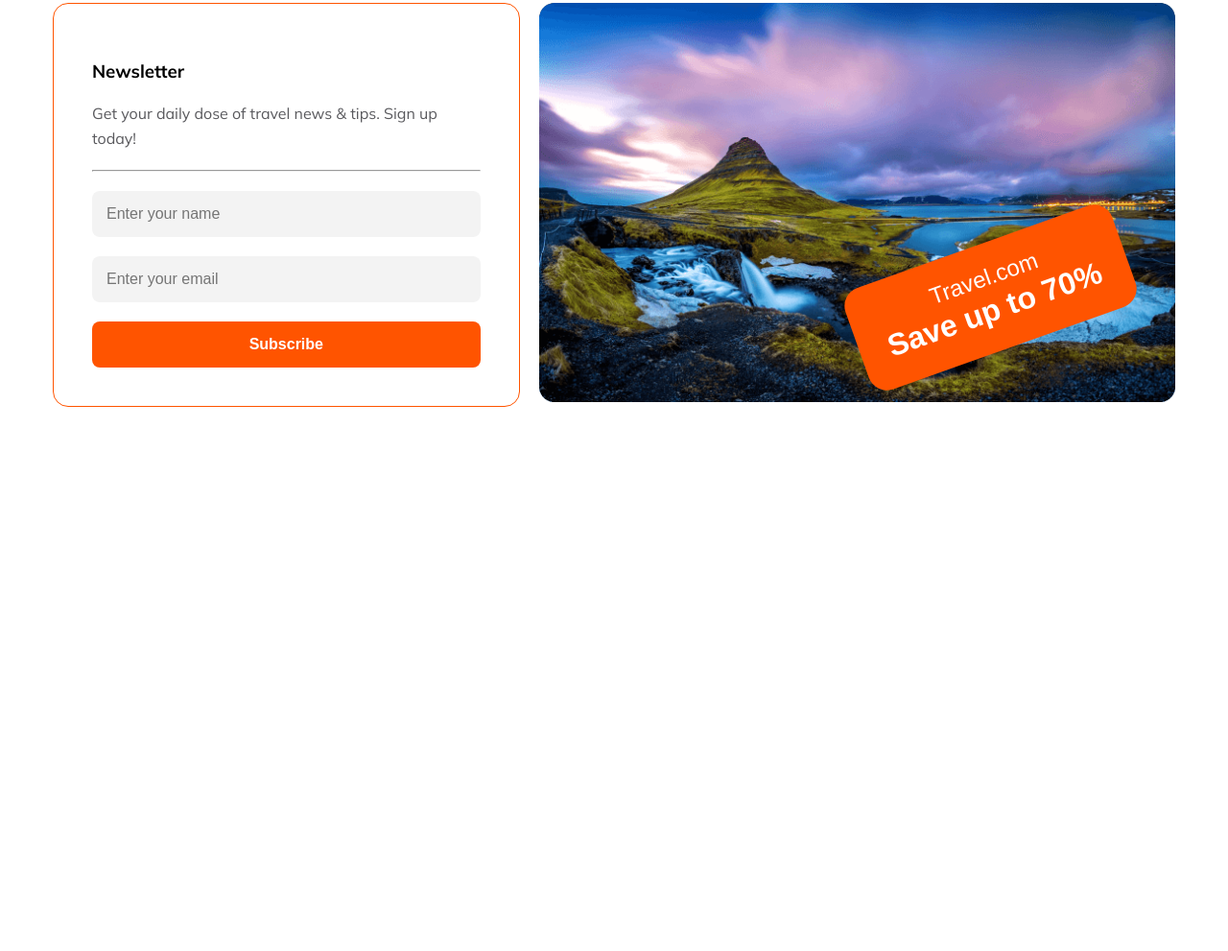
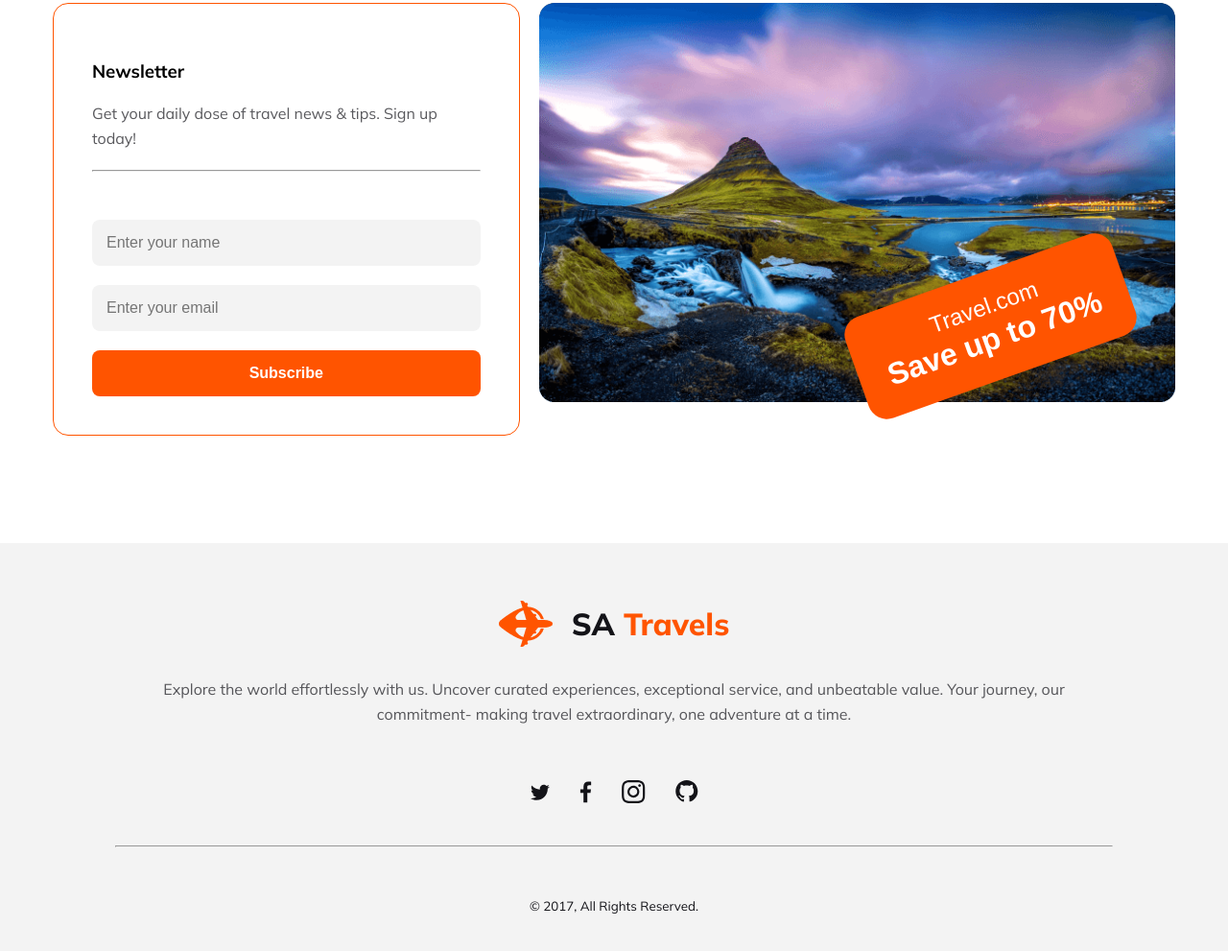
Before and after one commit to AhmadShakilHub/B9A2-Hero-Travel, a plain HTML site: page index.html in a window 1280 px wide. Shown: the part 3337-4328 px from the top of the page at 96% size. Before the commit the page ends 3873 px from the top, so only its background shows below. Drawn offline with Linux system fonts and the light colour scheme.

Commit message:
finished footer section

```diff
--- a/index.html
+++ b/index.html
@@ -152,6 +152,16 @@
        </section>
     </main>
     <footer>
+        <div class="footer-container">
+            <div class="footer-heading">
+                <img src="Images/Group 40071 (2).png" alt="" class="logo">
+                <h3 class="footer-title">SA <span>Travels</span></h3>
+            </div>
+            <p class="description">Explore the world effortlessly with us. Uncover curated experiences, exceptional service, and unbeatable value. Your journey, our commitment- making travel extraordinary, one adventure at a time.</p>
+            <img src="Images/Social.svg" alt="" class="social">
+            <hr>
+            <a href="#" class="copyright"><small>&copy; 2017, All Rights Reserved.</small></a>
+        </div>
 
     </footer>
 </body>
--- a/styles/style.css
+++ b/styles/style.css
@@ -309,6 +309,48 @@
 line-height: 2px;
  }
 
+ /* .....Footer section styles..... */
+ footer{
+ padding: 50px 80px;
+  background: rgba(19, 19, 24, 0.05);
+ }
+ .footer-container{
+  padding: 0 40px;
+  text-align: center;
+ }
+ .footer-heading{
+  display: flex;
+  justify-content: center;
+  align-items: center;
+  gap: 20px;
+margin-bottom: 20px;
+ }
+ .footer-title{
+  line-height: 5px;
+  color:  #131318;
+font-size: 2rem;
+font-weight: 800;
+ }
+ .footer-title span{
+  color: #FF5400;
+font-size: 2rem;
+font-weight: 800;
+ }
+ .social{
+  padding: 20px;
+  margin-top: 20px;
+ }
+ hr{
+  background: rgba(19, 19, 24, 0.10);
+  margin-bottom: 50px;
+ }
+ .copyright{
+  text-decoration: none;
+  color: #131318;
+font-size: 1rem;
+font-weight: 300;
+ }
+
 /* .....Responsiveness for phone/small devices.... */
 
   @media screen and (max-width:600px) {
@@ -396,4 +438,12 @@
     .subscribe{
       width: 100%;
     }
+    /*... Footer section resp ... */
+    footer{
+      padding: 20px;
+    }
+    .footer-heading{
+      gap: 5px;
+      width: 50%;
+    }
   }
```
Also changed, not shown: Images/Social.svg (added).
